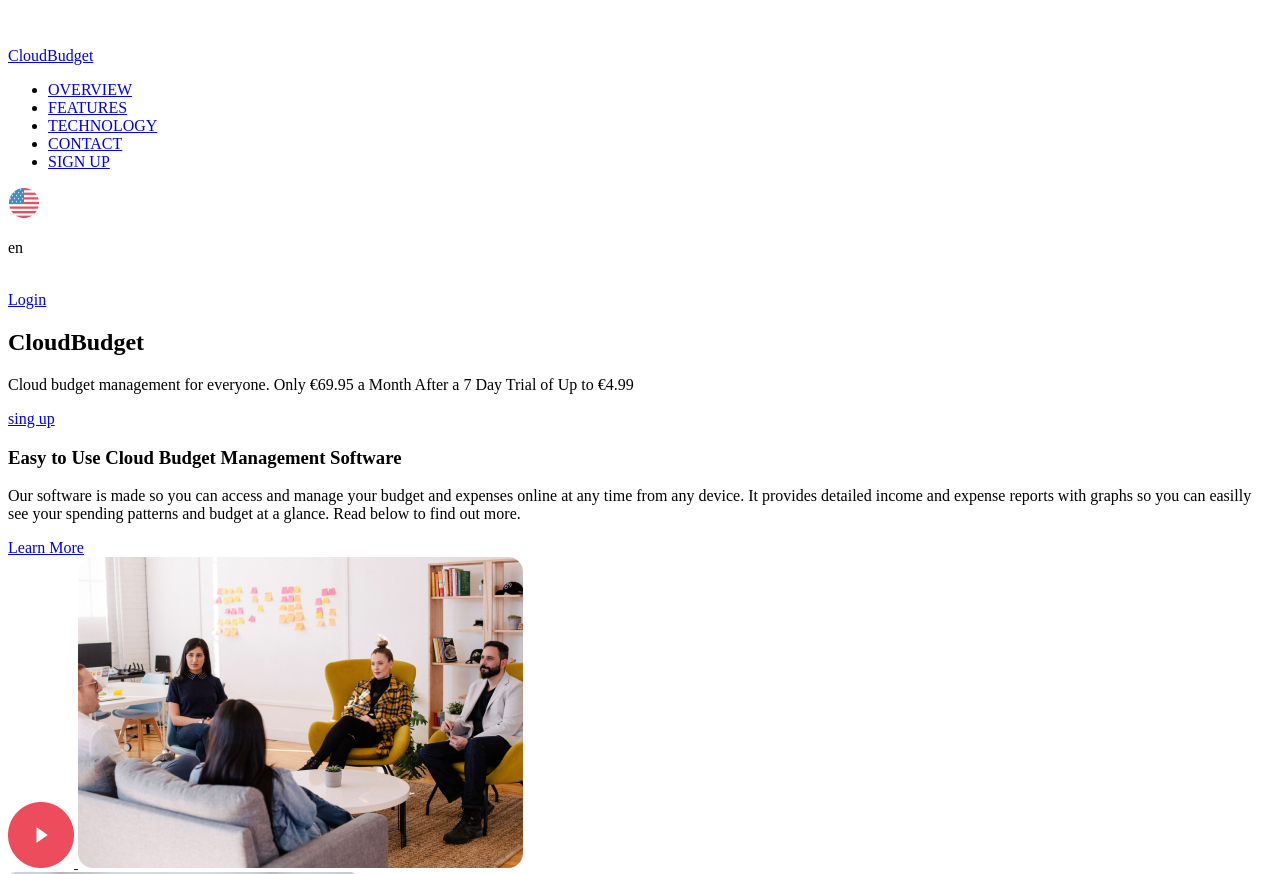
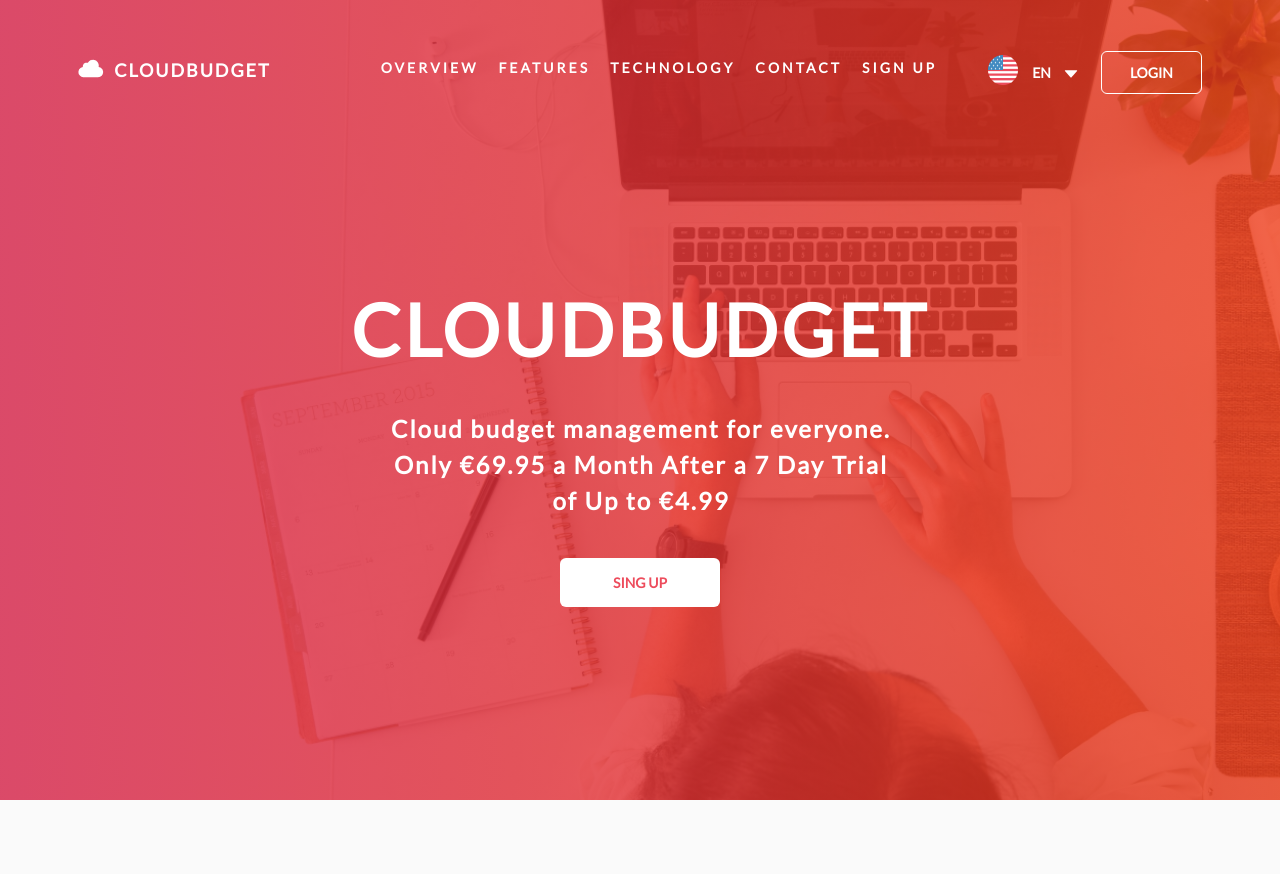
Before and after one commit to alkhamjon/BloudBudget, a plain HTML site: page index.html in a window 1280 px wide. Shown: the top 874 px of the page. Drawn offline with nearby package versions, Linux system fonts and the light colour scheme.

Commit message:
CloudBudget

```diff
--- a/css/style.css
+++ b/css/style.css
@@ -0,0 +1,172 @@
+*, ::after, ::before{
+    box-sizing: border-box;
+}
+body{
+    background: #FAFAFA;
+    font-family: 'Lato', sans-serif;
+    font-size: 14px;
+    font-weight: 600;
+    margin: 0;
+    text-align: center;
+}
+.container{
+    max-width: 1230px;
+    padding: 0 15px;
+    margin: 0 auto;
+}
+a{
+    text-decoration: none;
+    color: #fff;
+}
+p{
+    margin: 0;
+}
+/* =========================================================================================================
+                                        Section Cloud Bugdet
+========================================================================================================= */
+.cloud-bugdet *{
+    z-index: 999;
+    position: relative;
+}
+.cloud-bugdet{
+    background-image: url(../img/bg-CloudBudget.jpg);
+    background-size: cover;
+    background-repeat: no-repeat;
+    width: 100vw;
+    height: 100vh;
+    padding-top: 59px;
+}
+.cloud-bugdet::before{
+    content: " ";
+    position: absolute;
+    top: 0;
+    left: 0;
+    width: 100vw;
+    height: 100vh;
+    background: linear-gradient(90deg, rgba(213, 32, 71, 0.8) 0%, rgba(238, 61, 27, 0.8) 100%);
+}
+.cloud-bugdet__inner{
+    display: flex;
+    justify-content: center;
+}
+.logo{
+    display: flex;
+}
+.logo__title{
+    margin-left: 10px;
+    font-size: 18px;
+    text-transform: uppercase;
+    letter-spacing: 2px;
+}
+.menu{
+    display: flex;
+}
+.menu__list{
+    display: flex;
+    list-style: none;
+    margin: 0 50px;
+    letter-spacing: 3px;
+}
+.menu__list-item{
+    margin-left: 20px;
+}
+.menu__select--language{
+    display: flex;
+    font-style: 14px;
+    text-transform: uppercase;
+    color: #fff;
+}
+.language__eng{
+    display: flex;
+    align-items: center;
+}
+.language__eng-logo{
+    width: 32px;
+    height: 32px;
+    margin-top: -5px;
+    margin-right: 13px;
+}
+.language__eng--title{
+    margin-right: 13px;
+}
+.menu__select--arrow{
+    margin-top: 5px;
+    margin-right: 13px;
+}
+.btn-login{
+    margin-top: 5px;
+    margin-left: 10px;
+}
+.btn-login__link{
+    text-transform: uppercase;
+    border: 1px solid #FFFFFF;
+    border-radius: 6px;
+    padding: 12px 28px;
+}
+.cloud-budget__header{
+    padding-top: 200px;
+}
+.cloud-budget__title{
+    text-transform: uppercase;
+    font-size: 72px;
+    color: #fff;
+    margin: 0;
+    letter-spacing: 0.05em;
+}
+.cloud-budget__text{
+    padding: 39px 50px;
+    font-size: 24px;
+    line-height: 150%;
+    width: 602px;
+    letter-spacing: 2px;
+    margin-left: 300px;
+    color: #fff;
+}
+.btn-singup{
+    background: #FFFFFF;
+    padding: 16px 53px;
+    border-radius: 6px;
+    text-transform: uppercase;
+    color: #ED4C5C;
+    display: inline-block;
+}
+/* =========================================================================================================
+                                        Management
+========================================================================================================= */
+.management{
+    padding: 94px 0 94px 0;
+}
+.management__inner{
+    display: flex;
+    justify-content: space-around;
+    text-align: left;
+}
+.management__header{
+    width: 445px;
+}
+.management__title{
+    font-size: 36px;
+    margin-bottom: 28px;
+}
+.management__text{
+    font-weight: normal;
+    line-height: 140%;
+}
+.management__text--link{
+    color: #ED4C5C;
+    display: block;
+    margin-top: 20px;
+}
+.management__video{
+    display: flex;
+    align-items: center;
+}
+.management__video--img{
+    position: relative;
+    left: 0;
+}
+.play-video__btn{
+    position: absolute;
+    z-index: 1;
+    right: 608px;
+}
--- a/index.html
+++ b/index.html
@@ -5,42 +5,48 @@
         <meta http-equiv="X-UA-Compatible" content="IE=edge">
         <meta name="viewport" content="width=device-width, initial-scale=1.0">
         <title>Cloud Budget</title>
+        <link href="https://fonts.googleapis.com/css2?family=Lato&display=swap"
+            rel="stylesheet">
+        <link rel="stylesheet" href="css/jquery.fancybox.css">
+        <link rel="stylesheet" href="css/style.css">
     </head>
     <body>
         <section class="cloud-bugdet">
             <div class="container">
+                <div class="cloud-bugdet__inner">
                     <div class="logo">
                         <a class="logo__link" href="#">
                             <img class="logo__img" src="img/main-logo.png" alt="">
-                        <p class="logo__title">CloudBudget</p>
                         </a>
+                            <a class="logo__title" href="#">CloudBudget</a>
                     </div>
                     <nav class="menu">
                         <ul class="menu__list">
                             <li class="menu__list-item">
                                 <a class="menu__list--link" href="#">OVERVIEW</a>
                             </li>
-                        <li class="ul__list-item">
+                            <li class="menu__list-item">
                                 <a class="menu__list--link" href="#">FEATURES</a>
                             </li>
-                        <li class="ul__list-item">
+                            <li class="menu__list-item">
                                 <a class="menu__list--link" href="#">TECHNOLOGY</a>
                             </li>
-                        <li class="ul__list-item">
+                            <li class="menu__list-item">
                                 <a class="menu__list--link" href="#">CONTACT</a>
                             </li>
-                        <li class="ul__list-item">
+                            <li class="menu__list-item">
                                 <a class="menu__list--link" href="#">SIGN UP</a>
                             </li>
                         </ul>
                         <div class="menu__select--language">
                             <div class="language__eng">
-                            <img class="select--language__eng-logo"
+                                <img class="language__eng-logo"
                                     src="img/logo-eng.png" alt="">
-                            <p class="language__eng--title">en</p>
+                                <a class="language__eng--title" href="#">en</a>
                             </div>
                             <a class="menu__select--arrow" href="#">
-                            <img class="select--arrow__img" src="img/arrow.svg"
+                                <img class="select--arrow__img"
+                                    src="img/arrow.svg"
                                     alt="">
                             </a>
                         </div>
@@ -48,10 +54,11 @@
                             <a class="btn-login__link" href="#">Login</a>
                         </div>
                     </nav>
+                </div>
                 <div class="cloud-budget__header">
                     <h1 class="cloud-budget__title">CloudBudget</h1>
-                    <p class="cloud-budget__text">Cloud budget management for
-                        everyone. Only €69.95 a Month After a 7 Day Trial of
+                    <p class="cloud-budget__text">Cloud budget management
+                        for everyone. Only €69.95 a Month After a 7 Day Trial of
                         Up to €4.99
                     </p>
                     <a href="#" class="btn-singup">sing up</a>
@@ -66,24 +73,20 @@
                             Management Software</h3>
                         <p class="management__text">Our software is made so you
                             can access and manage your budget and expenses
-                            online at
-                            any time from any device. It provides detailed
-                            income
-                            and expense reports with graphs so you can easilly
-                            see
-                            your spending patterns and budget at a glance. Read
-                            below
-                            to find out more.
+                            online at any time from any device. It provides detailed
+                            income and expense reports with graphs so you can easilly
+                            see your spending patterns and budget at a glance. Read
+                            below to find out more.
                         </p>
                         <a class="management__text--link" href="#">Learn More</a>
                     </div>
                     <div class="management__video">
-                        <a class="play-video__btn" href="#">
+                        <img src="img/video-img.png" alt=""
+                            class="management__video--img">
+                        <a class="play-video__btn" data-fancybox href="https://youtu.be/_OBqwhYLEJo">
                             <img class="video__btn--img"
                                 src="img/play-video.png" alt="">
                         </a>
-                        <img src="img/video-img.png" alt=""
-                            class="management__video--img">
                     </div>
                 </div>
             </div>
@@ -177,17 +180,20 @@
                     <ul class="saving-money__social--icons">
                         <li class="saving-money__item">
                             <a class="saving-money__link" href="#">
-                                <img src="img/icon-google-play.svg" alt="" class="icon-google--play">
+                                <img src="img/icon-google-play.svg" alt=""
+                                    class="icon-google--play">
                             </a>
                         </li>
                         <li class="saving-money__item">
                             <a class="saving-money__link" href="#">
-                                <img src="img/icon-appstore.svg" alt="" class="icon-appstore">
+                                <img src="img/icon-appstore.svg" alt=""
+                                    class="icon-appstore">
                             </a>
                         </li>
                         <li class="saving-money__item">
                             <a class="saving-money__link" href="#">
-                                <img src="img/icon-windows.svg" alt="" class="icon-windows">
+                                <img src="img/icon-windows.svg" alt=""
+                                    class="icon-windows">
                             </a>
                         </li>
                     </ul>
@@ -198,22 +204,31 @@
             <div class="container">
                 <div class="contact__header">
                     <h3 class="contact__title">Contact</h3>
-                    <p class="contact__text">Questions or concerns? Just fill out the form below and our
+                    <p class="contact__text">Questions or concerns? Just fill
+                        out the form below and our
                         support team will get back to you within 24 hours
                     </p>
                 </div>
                 <div class="contact__form">
                     <form action="">
-                        <input class="name first-name" type="text" placeholder="First Name">
-                        <input class="name last-name" type="text" placeholder="Last Name">
-                        <input class="phone-number" type="number" placeholder="Phone Number">
+                        <input class="name first-name" type="text"
+                            placeholder="First Name">
+                        <input class="name last-name" type="text"
+                            placeholder="Last Name">
+                        <input class="phone-number" type="number"
+                            placeholder="Phone Number">
                         <select class="contact__service" name="">
-                            <option class="sevice" value="Select Service">Select Service</option>
-                            <option class="sevice" value="Select Service">Select Service</option>
-                            <option class="sevice" value="Select Service">Select Service</option>
-                            <option class="sevice" value="Select Service">Select Service</option>
+                            <option class="sevice" value="Select Service">Select
+                                Service</option>
+                            <option class="sevice" value="Select Service">Select
+                                Service</option>
+                            <option class="sevice" value="Select Service">Select
+                                Service</option>
+                            <option class="sevice" value="Select Service">Select
+                                Service</option>
                         </select>
-                        <input class="contact__btn" type="submit" value="submit now">
+                        <input class="contact__btn" type="submit" value="submit
+                            now">
                     </form>
                 </div>
             </div>
@@ -224,7 +239,8 @@
                     <ul class="footer__menu--list">
                         <li class="footer__menu--item">
                             <a class="footer__menu--link" href="#">Address</a>
-                            <p class="footer__menu--text">Pipang Ltd, Griva Digeni,
+                            <p class="footer__menu--text">Pipang Ltd, Griva
+                                Digeni,
                                 81-83 Jacovides Tower, 1st Floor
                                 1090 Picosia USA
                             </p>
@@ -239,25 +255,37 @@
                         </li>
                         <li class="footer__menu--item">
                             <a class="footer__menu--link" href="#">Get in Touch</a>
-                            <a class="footer__email" href="mailto:info@cloudbudget.com">info@cloudbudget.com</a>
-                            <a class="footer__phone" href="tel:+18447217120">+1 844-721-7120</a>
+                            <a class="footer__email"
+                                href="mailto:info@cloudbudget.com">info@cloudbudget.com</a>
+                            <a class="footer__phone" href="tel:+18447217120">+1
+                                844-721-7120</a>
                             <a class="footer__social--icon" href="#">
-                                <img class="social--icon__img" src="img/facebook.svg" alt="">
+                                <img class="social--icon__img"
+                                    src="img/facebook.svg" alt="">
                             </a>
                             <a class="footer__social--icon" href="#">
-                                <img class="social--icon__img" src="img/linkedin.svg" alt="">
+                                <img class="social--icon__img"
+                                    src="img/linkedin.svg" alt="">
                             </a>
                             <a class="footer__social--icon" href="#">
-                                <img class="social--icon__img" src="img/twitter.svg" alt="">
+                                <img class="social--icon__img"
+                                    src="img/twitter.svg" alt="">
                             </a>
                         </li>
                         <li class="footer__menu--item">
                             <a class="footer__menu--link" href="#">We Support</a>
-                            <img class="footer__support--cards" src="img/footer-support-cards.jpg">
+                            <img class="footer__support--cards"
+                                src="img/footer-support-cards.jpg">
                         </li>
                     </ul>
                 </nav>
             </div>
         </section>
+
+
+
+        <script src="https://ajax.googleapis.com/ajax/libs/jquery/3.4.1/jquery.min.js"></script>
+        <script src="js/jquery.fancybox.min.js"></script>
+        <script src="js/main.js"></script>
     </body>
 </html>
```
Also changed, not shown: js/min.js (added, +9 -0 lines), css/jquery.fancybox.css (added), js/jquery.fancybox.min.js (added). Lines whose indentation alone changed are shown as unchanged.
